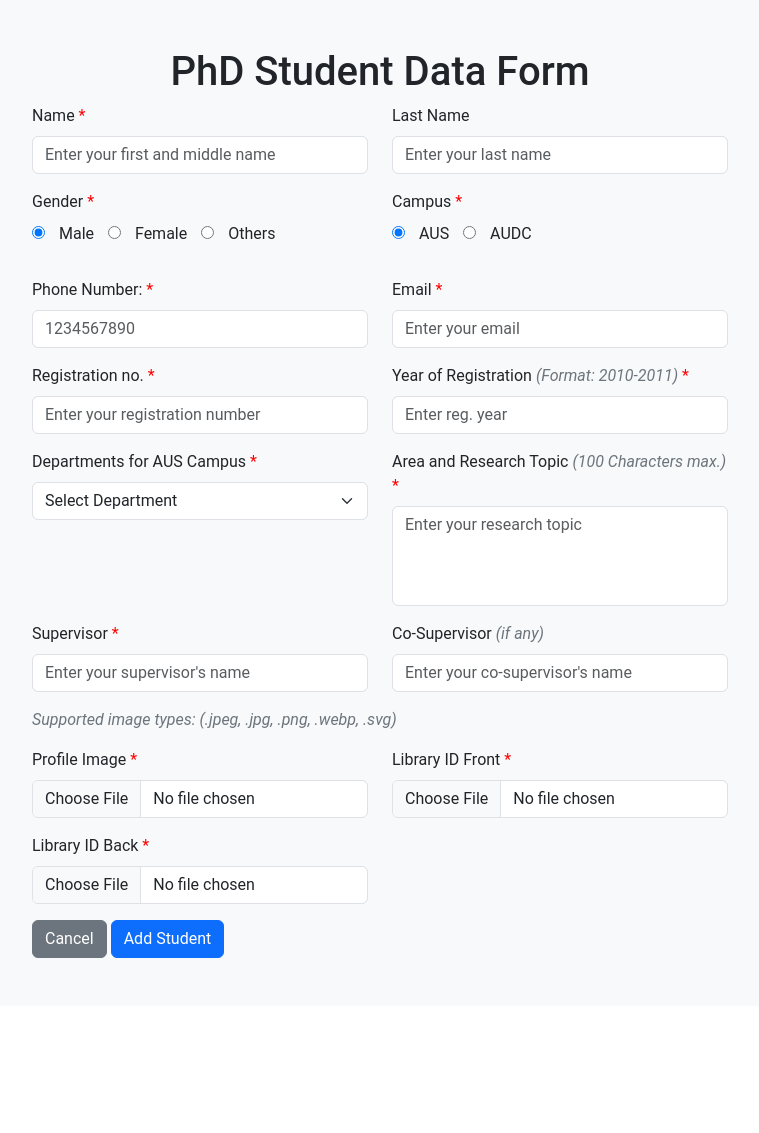
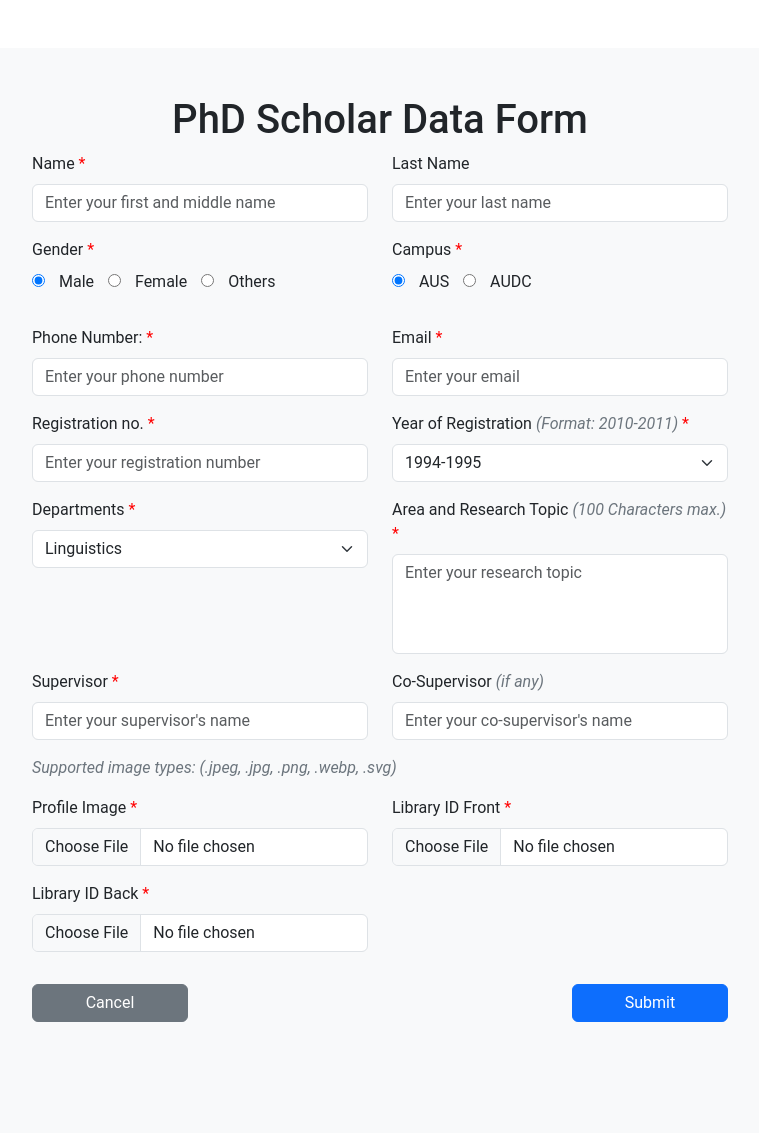
Before and after one commit to devprotim/academia-archive, a PHP site: page /pspm/views/add_students.php in a window 1280 px wide. Shown: the part 56-1189 px from the top of the page, without its empty margins (260-1019 px from the left). Run offline with PHP 8.4, Linux system fonts and the light colour scheme; some libraries are stand-ins or nearby versions.

Commit message:
year range, all dept. dropdown for both campus, 200kb size validation, alert window on form submit, small css fixes

```diff
--- a/assets/css/styles.css
+++ b/assets/css/styles.css
@@ -52,3 +52,7 @@ body {
     background-color: #007bff;
     /* Example: Blue background */
 }
+
+.cursor-pointer {
+    cursor: pointer;
+}
--- a/views/add_students.php
+++ b/views/add_students.php
@@ -1,13 +1,12 @@
 <?php
 include("../views/header.php");
-// include("../config/dbcon.php");
-// include("../a")
+
 ?>
 <div class="wrapper">
-    <div class="content">
-        <div class="d-flex justify-content-center container bg-light p-3 p-md-5 rounded-3 centered">
+    <div class="content d-flex justify-content-center">
+        <div class="d-flex justify-content-center container bg-light p-3 p-md-5 m-2 m-md-5 rounded-3 centered">
             <form id="studentForm" action="insert_data.php" method="post" enctype="multipart/form-data" class="col-12 col-md-8">
-                <h1 class="text-center ">PhD Student Data Form</h1>
+                <h1 class="text-center ">PhD Scholar Data Form</h1>
 
                 <div class="row">
                     <div class="col-md-6">
@@ -28,20 +27,20 @@ include("../views/header.php");
                         <label for="gender" class="form-label">Gender <span class="required">*</span></label>
                         <div class="radio-options">
                             <input type="radio" id="male" name="gender" value="Male" checked required>
-                            <label for="male">Male</label>
+                            <label for="male" class="cursor-pointer">Male</label>
                             <input type="radio" id="female" name="gender" value="Female" required>
-                            <label for="female">Female</label>
+                            <label for="female" class="cursor-pointer">Female</label>
                             <input type="radio" id="other" name="gender" value="Other" required>
-                            <label for="other">Others</label>
+                            <label for="other" class="cursor-pointer">Others</label>
                         </div>
                     </div>
                     <div class="col-md-6">
                         <label for="country" class="form-label">Campus <span class="required">*</span></label>
                         <div class="radio-options">
                             <input type="radio" id="aus" name="campus" value="AUS" checked required>
-                            <label for="aus">AUS</label>
+                            <label for="aus" class="cursor-pointer">AUS</label>
                             <input type="radio" id="audc" name="campus" value="AUDC" required>
-                            <label for="audc">AUDC</label>
+                            <label for="audc" class="cursor-pointer">AUDC</label>
                         </div>
                     </div>
                 </div>
@@ -49,7 +48,7 @@ include("../views/header.php");
                     <div class="col-md-6">
                         <div class="mb-3 ">
                             <label for="phone" class="form-label">Phone Number: <span class="required">*</span></label>
-                            <input class="form-control" type="tel" id="phone" name="phone" pattern="^\d{10}$" placeholder="1234567890" required>
+                            <input class="form-control" type="tel" id="phone" name="phone" pattern="^\d{10}$" placeholder="Enter your phone number" required>
                         </div>
                     </div>
                     <div class="col-md-6">
@@ -69,35 +68,50 @@ include("../views/header.php");
                     </div>
                     <div class="col-md-6">
                         <div class="mb-3">
-                            <label for="reg_date" class="form-label">Year of Registration <i class="text-secondary">(Format: 2010-2011)</i> <span class="required">*</span></label>
-                            <input type="text" class="form-control" id="reg_date" name="reg_date" placeholder="Enter reg. year" required>
+                            <label for="reg_date" class="form-label ">Year of Registration <i class="text-secondary">(Format: 2010-2011)</i> <span class="required">*</span></label>
+                            <select class="form-select cursor-pointer" id="reg_date" name="reg_date" required>
+                                <?php
+                                // Get the current year
+                                $currentYear = date("Y");
+
+                                // Starting year for the dropdown
+                                $startYear = 1994;
+
+                                // Loop through years to create options
+                                for ($year = $startYear; $year <= $currentYear; $year++) {
+                                    // Calculate the end year
+                                    $endYear = $year + 1;
+
+                                    // Display the option
+                                    echo "<option value='$year-$endYear'>$year-$endYear</option>";
+                                }
+                                ?>
+                            </select>
                         </div>
-
 
                     </div>
                 </div>
 
                 <div class="row">
                     <div class="col-md-6">
-                        <div id="aus_department_dropdown" class="mb-3">
+                        <!-- <div id="aus_department_dropdown" class="mb-3">
                             <label for="department_aus" class="form-label">Departments for AUS Campus <span class="required">*</span></label>
                             <select class="form-select form-control" aria-label="Dept select example" id="department_aus" name="department" required>
                                 <option value="">Select Department</option>
-                                <option value="Physics">Physics</option>
-                                <option value="Chemistry">Chemistry</option>
-                                <!-- Add more options for AUS departments as needed -->
+                                <?php
+                                include 'departments.php';
+                                foreach ($departments as $department) {
+                                    echo "<option value=\"$department\">$department</option>";
+                                }
+                                ?>
+                            </select>
+                        </div> -->
+
+                        <div id="department_dropdown" class="mb-3">
+                            <label for="department" class="form-label">Departments <span class="required">*</span></label>
+                            <select class="form-select form-control cursor-pointer" aria-label="Dept select example" id="department" name="department" required>
                             </select>
                         </div>
-
-                        <!-- <div id="audc_department_dropdown" class="mb-3" style="display: none;">
-                            <label for="department_audc" class="form-label">Departments for AUDC Campus <span class="required">*</span></label>
-                            <select class="form-select form-control" aria-label="Dept select example" id="department_audc" name="department" required>
-                                <option value="">Select Department</option>
-                                <option value="Department1">Department 1</option>
-                                <option value="Department2">Department 2</option>
-                        </select>
-                    </div> -->
-
                     </div>
                     <div class="col-md-6">
                         <div class="mb-3">
@@ -122,36 +136,49 @@ include("../views/header.php");
                     </div>
                 </div>
 
-                <div class="row">
-                    <p> <i class="text-secondary"> Supported image types: (.jpeg, .jpg, .png, .webp, .svg)</i></p>
+                <div class="row mb-3">
+                    <p><i class="text-secondary"> Supported image types: (.jpeg, .jpg, .png, .webp, .svg)</i></p>
                     <div class="col-md-6">
                         <div class="mb-3">
                             <label for="profile_image" class="form-label">Profile Image <span class="required">*</span></label>
-                            <input class="form-control" type="file" id="profile_image" name="profile_image" accept="image/*">
+                            <input class="form-control" type="file" id="profile_image" name="profile_image" accept="image/*" onchange="validateFileSize(this)" required>
                         </div>
                     </div>
                     <div class="col-md-6">
                         <div class="mb-3">
                             <label for="idFront" class="form-label">Library ID Front <span class="required">*</span></label>
-                            <input class="form-control" type="file" id="idFront" name="idFront" accept="image/*">
+                            <input class="form-control" type="file" id="idFront" name="idFront" accept="image/*" onchange="validateFileSize(this)" required>
                         </div>
                     </div>
                     <div class="col-md-6">
                         <div class="mb-3">
                             <label for="idBack" class="form-label">Library ID Back <span class="required">*</span></label>
-                            <input class="form-control" type="file" id="idBack" name="idBack" accept="image/*">
+                            <input class="form-control" type="file" id="idBack" name="idBack" accept="image/*" onchange="validateFileSize(this)" required>
                         </div>
                     </div>
                 </div>
-                <a role="button" class="btn btn-secondary" onclick="window.history.back();">Cancel</a>
-                <input type="submit" class="btn btn-primary" value="Add Student" name="add_students"></input>
+                <div class="row flex-wrap-reverse flex-md-nowrap justify-content-between">
+                    <div class="col-md-3"> <a role="button" class="btn btn-secondary w-100" onclick="window.history.back();">Cancel</a>
+                    </div>
+                    <div class="col-md-3">
+                        <!-- <input id="submitBtn" class="btn btn-primary" type="submit">
+                        <span id="spinner" class="spinner-border spinner-border-sm" aria-hidden="true" style="display: none;"></span>
+                        <input type="submit" id="statusText" class=" " value="Submit" name="add_students"></input>
+                        </input> -->
+                        <input type="submit" id="statusText" class="btn btn-primary w-100" value="Submit" name="add_students"></input>
+
+                    </div>
+
+
+
+                </div>
 
                 <?php
                 // Display error message if provided
-                if (isset($_GET['error'])) {
-                    $msg = $_GET['error'];
-                    echo "<p style=' text-align: center; color: green'>$msg</p>";
-                }
+                // if (isset($_GET['error'])) {
+                //     $msg = $_GET['error'];
+                //     echo "<p style=' text-align: center; color: green'>$msg</p>";
+                // }
                 ?>
             </form>
         </div>
@@ -162,8 +189,54 @@ include("../views/footer.php");
 ?>
 
 <script>
+    // document.addEventListener('DOMContentLoaded', function() {
+    //     const submitBtn = document.getElementById('submitBtn');
+    //     const spinner = document.getElementById('spinner');
+    //     const statusText = document.getElementById('statusText');
+
+    //     // Add a submit event listener to the form
+    //     document.querySelector('form').addEventListener('submit', function() {
+    //         // Show the spinner and change the text to "Loading..."
+    //         spinner.style.display = 'inline-block';
+    //         statusText.textContent = 'Loading...';
+    //         submitBtn.disabled = true; // Disable the button to prevent multiple submissions
+    //     });
+    // });
+
+
+    document.addEventListener('DOMContentLoaded', function() {
+        var departmentDropdown = document.getElementById('department');
+        var campusRadios = document.getElementsByName('campus');
+
+        // Function to populate departments based on campus selection
+        function populateDepartments(campus) {
+            departmentDropdown.innerHTML = ''; // Clear previous options
+            var departments = <?php echo json_encode($departments); ?>[campus];
+            departments.forEach(function(department) {
+                var option = document.createElement('option');
+                option.value = department;
+                option.textContent = department;
+                departmentDropdown.appendChild(option);
+            });
+        }
+
+        // Event listener for campus radio buttons
+        campusRadios.forEach(function(radio) {
+            radio.addEventListener('change', function() {
+                if (radio.checked) {
+                    populateDepartments(radio.value);
+                }
+            });
+        });
+
+        // Populate departments for the initially checked campus
+        populateDepartments(document.querySelector('input[name="campus"]:checked').value);
+    });
+
+
     const emailInput = document.getElementById('email');
     const emailErrorDiv = document.getElementById('emailError');
+    const form = document.querySelector('form');
 
     emailInput.addEventListener('input', function() {
         const email = this.value;
@@ -187,52 +260,73 @@ include("../views/footer.php");
         }
     });
 
-    // function showDepartmentDropdown() {
-    //     var ausRadio = document.getElementById('aus');
-    //     var ausDepartmentDropdown = document.getElementById('aus_department_dropdown');
-    //     var audcRadio = document.getElementById('audc');
-    //     var audcDepartmentDropdown = document.getElementById('audc_department_dropdown');
+    form.addEventListener('submit', function(event) {
+        // Prevent form submission if there are errors
+        if (emailErrorDiv.textContent !== '') {
+            event.preventDefault();
+        }
+    });
 
-    //     if (ausRadio.checked) {
-    //         ausDepartmentDropdown.style.display = 'block';
-    //         audcDepartmentDropdown.style.display = 'none';
-    //     } else if (audcRadio.checked) {
-    //         ausDepartmentDropdown.style.display = 'none';
-    //         audcDepartmentDropdown.style.display = 'block';
-    //     }
-    // }
+    function validateFileSize(input) {
+        const MAX_FILE_SIZE = 204800; // 200 KB in bytes
+        const fileSize = input.files[0]?.size;
+        const errorMessage = input.parentNode.querySelector('.file-size-error');
+
+        if (fileSize && fileSize > MAX_FILE_SIZE) {
+            if (errorMessage) {
+                errorMessage.textContent = `${input.files[0].name} exceeds the maximum file size of 200 KB.`;
+            } else {
+                const errorDiv = document.createElement('div');
+                errorDiv.classList.add('file-size-error', 'text-danger');
+                errorDiv.textContent = `${input.files[0].name} exceeds the maximum file size of 200 KB.`;
+                input.parentNode.appendChild(errorDiv);
+            }
+            input.value = ""; // Clear the file input
+            return false;
+        } else if (errorMessage) {
+            errorMessage.textContent = "";
+        }
+        return true;
+    }
 
 
-    var yearRangeInput = document.getElementById('reg_date');
+    // var yearRangeInput = document.getElementById('reg_date');
+    // yearRangeInput.addEventListener('input', function() {
+    //     var yearPattern = /^(\d{4})-(\d{4})$/;
+    //     var match = yearPattern.exec(this.value);
+    //     var errorMessage = document.getElementById('error-message');
 
-    yearRangeInput.addEventListener('input', function() {
-        var yearPattern = /^(\d{4})-(\d{4})$/;
-        var match = yearPattern.exec(this.value);
-        if (match) {
-            var startYear = parseInt(match[1]);
-            var endYear = parseInt(match[2]);
-            var currentYear = new Date().getFullYear();
+    //     if (match) {
+    //         var startYear = parseInt(match[1]);
+    //         var endYear = parseInt(match[2]);
+    //         var currentYear = new Date().getFullYear();
 
-            // Check if startYear is less than 1994
-            if (startYear < 1994) {
-                // this.value = ''; // Reset input value
-                startYear = 1994;
-                // return; // Exit the function
-            }
+    //         // Check if startYear is less than 1994
+    //         if (startYear < 1994) {
+    //             startYear = 1994;
+    //         }
 
-            // Ensure endYear is always one more than startYear
-            if (endYear !== startYear + 1) {
-                endYear = startYear + 1;
-            }
+    //         if (startYear > currentYear) {
+    //             startYear = currentYear;
+    //             endYear = startYear - 1;
+    //         }
 
-            // Check if endYear is greater than the current year
-            if (endYear > currentYear) {
-                endYear = currentYear;
-            }
+    //         // Ensure endYear is always one more than startYear
+    //         if (endYear !== startYear + 1) {
+    //             endYear = startYear + 1;
+    //         }
 
-            this.value = startYear + '-' + endYear;
-        }
-    });
+    //         // Check if endYear is greater than the current year
+    //         if (endYear > currentYear) {
+    //             endYear = currentYear + 1;
+    //         }
+
+    //         this.value = startYear + '-' + endYear;
+    //         errorMessage.textContent = ''; // Clear error message
+    //     } else {
+    //         errorMessage.textContent = 'Invalid format. Please enter a year range in the format YYYY-YYYY.';
+    //     }
+    // });
 </script>
 
 <!-- DevP90524 -->
--- /dev/null
+++ b/views/departments.php
@@ -0,0 +1,61 @@
+<?php
+$departments = array(
+    "AUS" => array(
+        "Linguistics",
+        "Bengali",
+        "Hindi",
+        "Manipuri",
+        "Sanskrit",
+        "Indian Comparative Literature",
+        "Urdu",
+        "English",
+        "Arabic",
+        "French",
+        "Economics",
+        "Commerce",
+        "Political Science",
+        "History",
+        "Sociology",
+        "Social Work",
+        "Mass Communication",
+        "Visual Arts",
+        "Performing Arts",
+        "Philosophy",
+        "Physics",
+        "Chemistry",
+        "Mathematics",
+        "Computer Science",
+        "Statistics",
+        "Central Instrumentation Laboratory (CIL)",
+        "Life Science and Bio-informatics",
+        "Microbiology",
+        "Biotechnology",
+        "Business Administration",
+        "Hospitality and Tourism Management",
+        "Ecology Environment Science",
+        "Agricultural Engineering",
+        "Computer Science and Engineering",
+        "Electronics and Communication Engineering",
+        "Applied Science & Humanities",
+        "Pharmaceutical Science",
+        "Earth Science",
+        "Library & Information Science",
+        "Law",
+        "Educational Science"
+    ),
+    "AUDC" => array(
+
+        "Assamese",
+        "Antropology",
+        "Commerce",
+        "English",
+        "Geography",
+        "Hindi",
+        "History",
+        "Life Science",
+        "Physics",
+        "Political Science",
+        "Centre of Tribal Studies"
+        // Add more departments for AUDC here as needed
+    )
+);
```
Also changed, not shown: views/insert_data.php (+6 -8 lines), views/process_login.php (+9 -9 lines).
